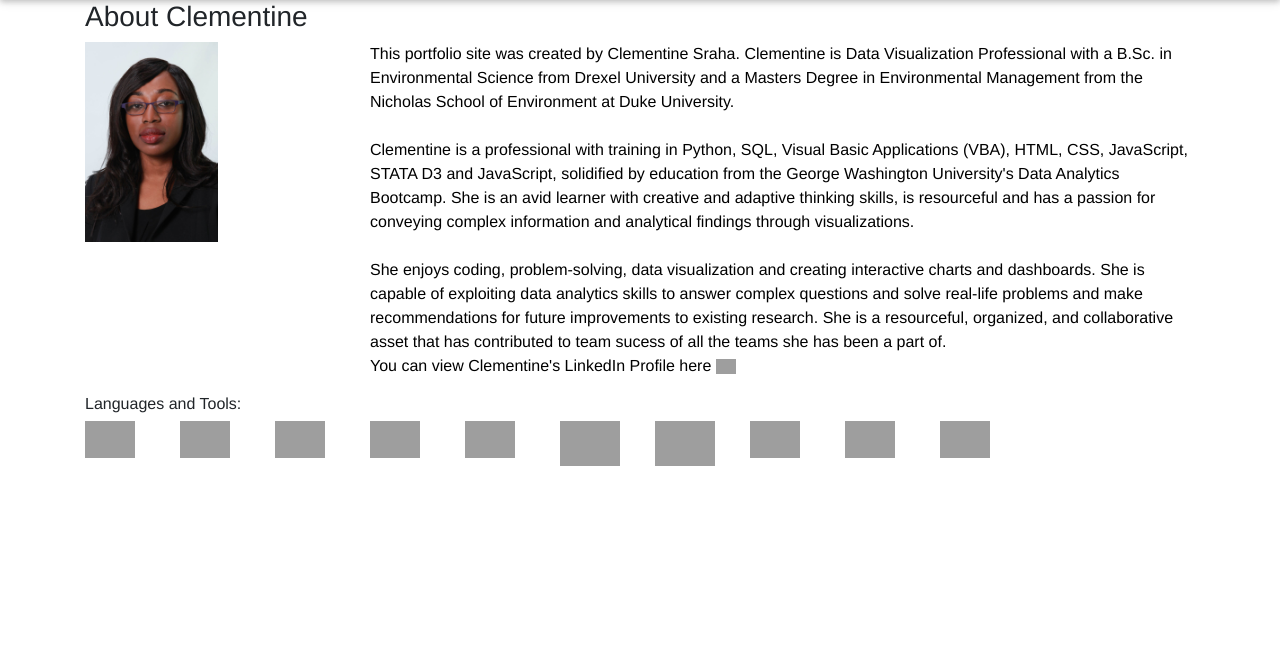
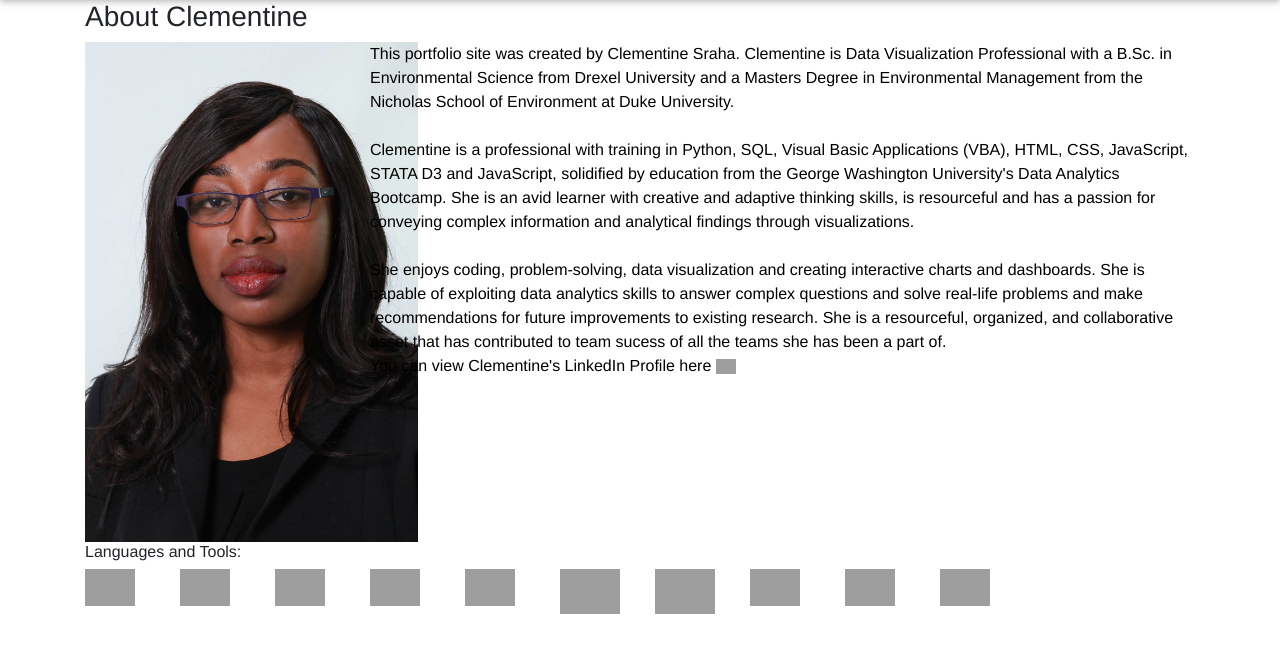
Before and after one commit to clemiblac/Portfolio, a Flask app: page /about in a window 1280 px wide. Shown: the part 82-735 px from the top of the page. Run offline with Flask 2, Linux system fonts and the light colour scheme; some libraries are stand-ins or nearby versions; grey boxes are pictures that could not be loaded.

Commit message:
ajusted img size

```diff
--- a/static/css/style.css
+++ b/static/css/style.css
@@ -16,6 +16,6 @@ p{
 }
 
 #profile-picture {
-    max-width: 100%;
-    height: 200px;
+    max-width: 500px;
+    height: 500px;
   }
```
